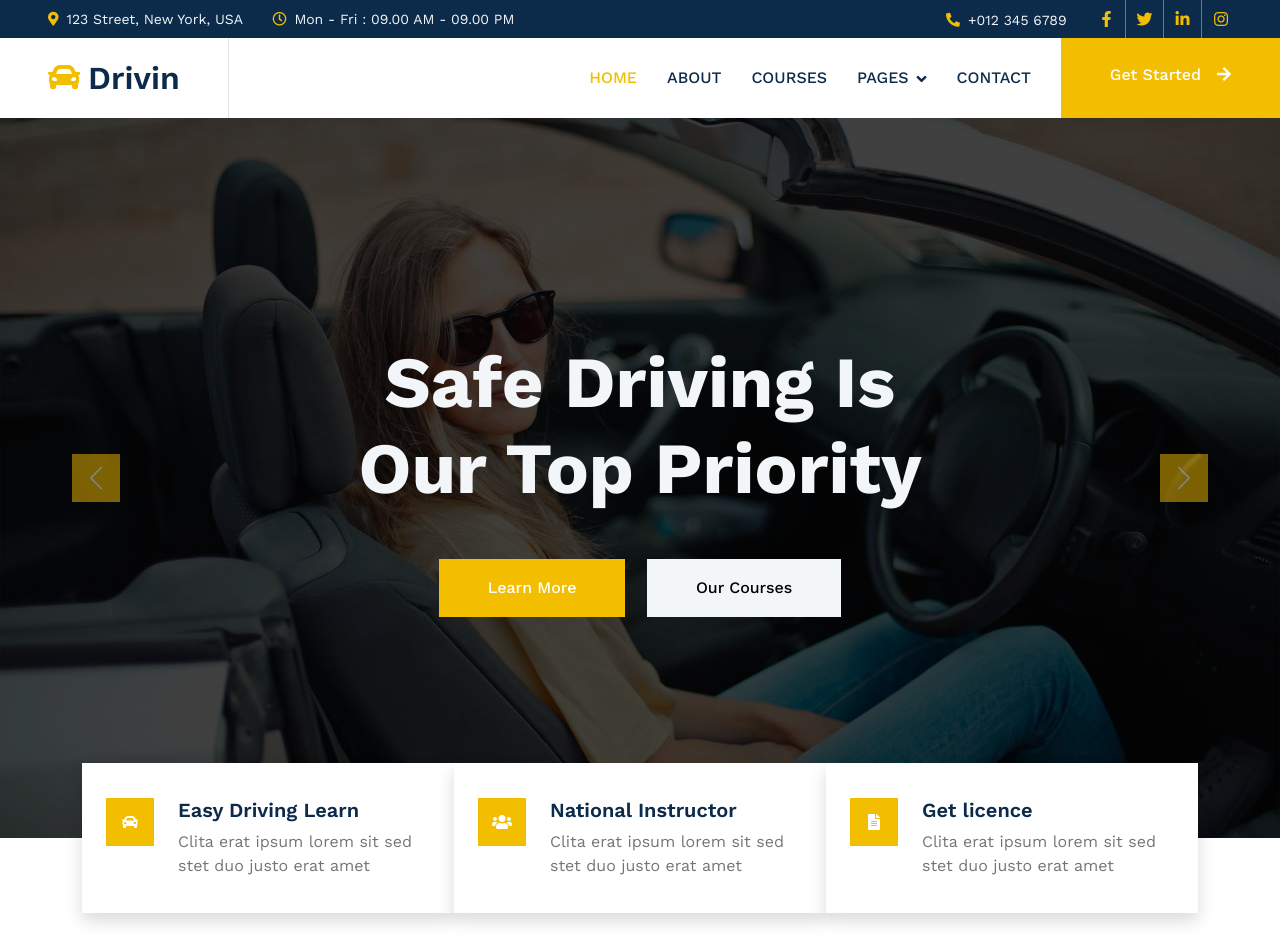
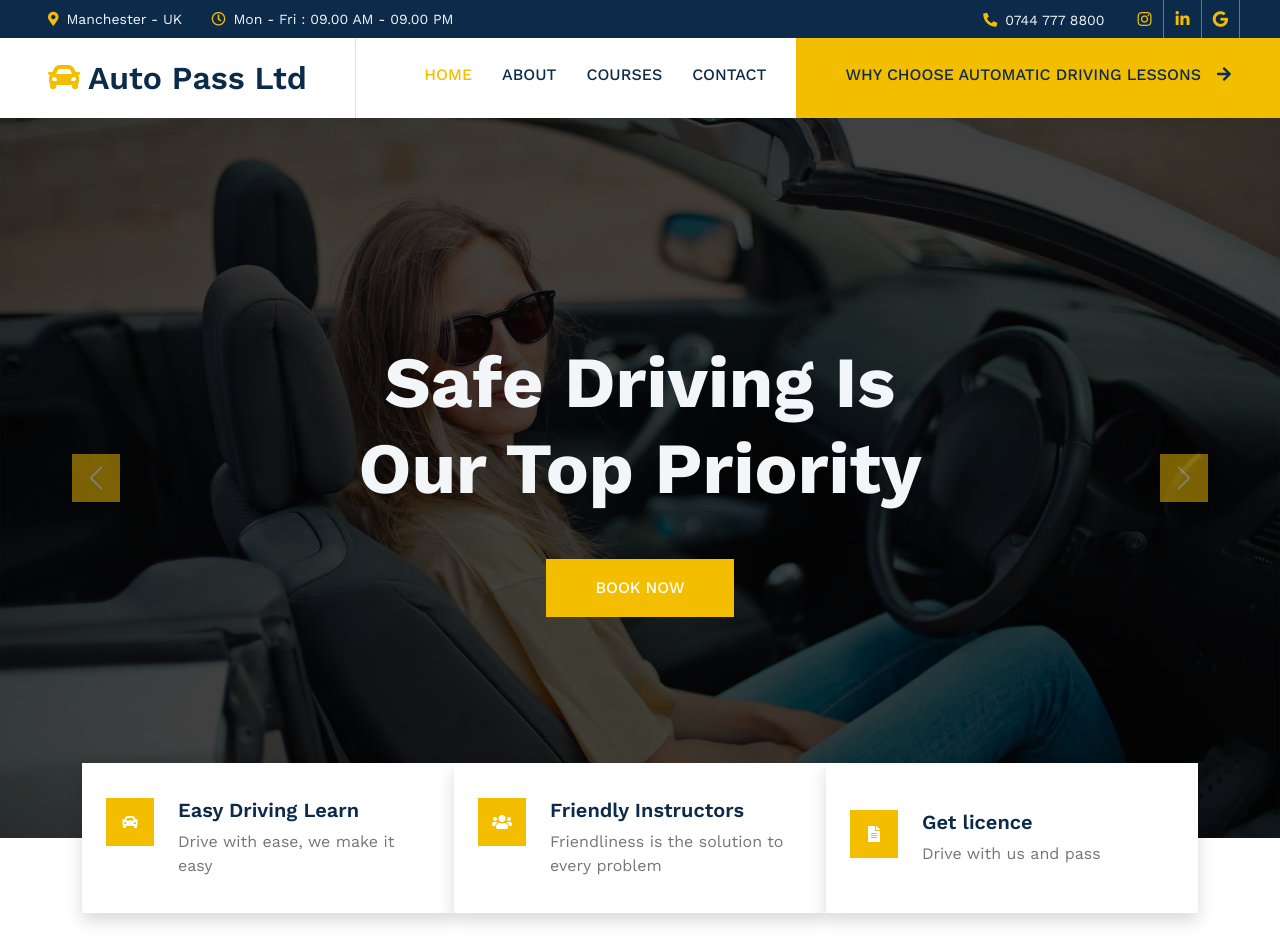
Before and after one commit to martin-markov1980/auto-pass-ltd, a plain HTML site: page index.html in a window 1280 px wide. Shown: the top 952 px of the page. Drawn offline with nearby package versions, Linux system fonts and the light colour scheme.

Commit message:
Menu mid commit.

```diff
--- a/index.html
+++ b/index.html
@@ -3,7 +3,7 @@
 
 <head>
     <meta charset="utf-8">
-    <title>Drivin - Driving School Website Template</title>
+    <title>Auto Pass Ltd</title>
     <meta content="width=device-width, initial-scale=1.0" name="viewport">
     <meta content="" name="keywords">
     <meta content="" name="description">
@@ -45,7 +45,7 @@
             <div class="col-lg-7 px-5 text-start">
                 <div class="h-100 d-inline-flex align-items-center me-4">
                     <small class="fa fa-map-marker-alt text-primary me-2"></small>
-                    <small>123 Street, New York, USA</small>
+                    <small>Manchester - UK</small>
                 </div>
                 <div class="h-100 d-inline-flex align-items-center">
                     <small class="far fa-clock text-primary me-2"></small>
@@ -55,13 +55,12 @@
             <div class="col-lg-5 px-5 text-end">
                 <div class="h-100 d-inline-flex align-items-center me-4">
                     <small class="fa fa-phone-alt text-primary me-2"></small>
-                    <small>+012 345 6789</small>
+                    <small>0744 777 8800</small>
                 </div>
                 <div class="h-100 d-inline-flex align-items-center mx-n2">
-                    <a class="btn btn-square btn-link rounded-0 border-0 border-end border-secondary" href=""><i class="fab fa-facebook-f"></i></a>
-                    <a class="btn btn-square btn-link rounded-0 border-0 border-end border-secondary" href=""><i class="fab fa-twitter"></i></a>
+                    <a class="btn btn-square btn-link rounded-0 border-0 border-end border-secondary" href=""><i class="fab fa-instagram"></i></a>
                     <a class="btn btn-square btn-link rounded-0 border-0 border-end border-secondary" href=""><i class="fab fa-linkedin-in"></i></a>
-                    <a class="btn btn-square btn-link rounded-0" href=""><i class="fab fa-instagram"></i></a>
+                    <a class="btn btn-square btn-link rounded-0 border-0 border-end border-secondary" href=""><i class="fab fa-google"></i></a>
                 </div>
             </div>
         </div>
@@ -72,7 +71,7 @@
     <!-- Navbar Start -->
     <nav class="navbar navbar-expand-lg bg-white navbar-light sticky-top p-0">
         <a href="index.html" class="navbar-brand d-flex align-items-center border-end px-4 px-lg-5">
-            <h2 class="m-0"><i class="fa fa-car text-primary me-2"></i>Drivin</h2>
+            <h2 class="m-0"><i class="fa fa-car text-primary me-2"></i>Auto Pass Ltd</h2>
         </a>
         <button type="button" class="navbar-toggler me-4" data-bs-toggle="collapse" data-bs-target="#navbarCollapse">
             <span class="navbar-toggler-icon"></span>
@@ -82,19 +81,9 @@
                 <a href="index.html" class="nav-item nav-link active">Home</a>
                 <a href="about.html" class="nav-item nav-link">About</a>
                 <a href="courses.html" class="nav-item nav-link">Courses</a>
-                <div class="nav-item dropdown">
-                    <a href="#" class="nav-link dropdown-toggle" data-bs-toggle="dropdown">Pages</a>
-                    <div class="dropdown-menu bg-light m-0">
-                        <a href="feature.html" class="dropdown-item">Features</a>
-                        <a href="appointment.html" class="dropdown-item">Appointment</a>
-                        <a href="team.html" class="dropdown-item">Our Team</a>
-                        <a href="testimonial.html" class="dropdown-item">Testimonial</a>
-                        <a href="404.html" class="dropdown-item">404 Page</a>
-                    </div>
-                </div>
                 <a href="contact.html" class="nav-item nav-link">Contact</a>
+                <a href="#" class="nav-item nav-link btn btn-primary py-4 px-lg-5 me-0">Why Choose Automatic Driving Lessons<i class="fa fa-arrow-right ms-3"></i></a>
             </div>
-            <a href="" class="btn btn-primary py-4 px-lg-5 d-none d-lg-block">Get Started<i class="fa fa-arrow-right ms-3"></i></a>
         </div>
     </nav>
     <!-- Navbar End -->
@@ -111,8 +100,7 @@
                             <div class="row justify-content-center">
                                 <div class="col-lg-7">
                                     <h1 class="display-2 text-light mb-5 animated slideInDown">Learn To Drive With Confidence</h1>
-                                    <a href="" class="btn btn-primary py-sm-3 px-sm-5">Learn More</a>
-                                    <a href="" class="btn btn-light py-sm-3 px-sm-5 ms-3">Our Courses</a>
+                                    <a href="" class="btn btn-primary py-3 px-3 py-sm-3 px-sm-5">BOOK NOW</a>
                                 </div>
                             </div>
                         </div>
@@ -125,8 +113,7 @@
                             <div class="row justify-content-center">
                                 <div class="col-lg-7">
                                     <h1 class="display-2 text-light mb-5 animated slideInDown">Safe Driving Is Our Top Priority</h1>
-                                    <a href="" class="btn btn-primary py-sm-3 px-sm-5">Learn More</a>
-                                    <a href="" class="btn btn-light py-sm-3 px-sm-5 ms-3">Our Courses</a>
+                                    <a href="" class="btn btn-primary py-3 px-3 py-sm-3 px-sm-5">BOOK NOW</a>
                                 </div>
                             </div>
                         </div>
@@ -159,8 +146,8 @@
                                 <i class="fa fa-car text-white"></i>
                             </div>
                             <div class="ps-4">
-                                <h5>Easy Driving Learn </h5>
-                                <span>Clita erat ipsum lorem sit sed stet duo justo erat amet</span>
+                                <h5>Easy Driving Learn</h5>
+                                <span>Drive with ease, we make it easy</span>
                             </div>
                         </div>
                     </div>
@@ -172,8 +159,8 @@
                                 <i class="fa fa-users text-white"></i>
                             </div>
                             <div class="ps-4">
-                                <h5>National Instructor</h5>
-                                <span>Clita erat ipsum lorem sit sed stet duo justo erat amet</span>
+                                <h5>Friendly Instructors</h5>
+                                <span>Friendliness is the solution to every problem</span>
                             </div>
                         </div>
                     </div>
@@ -186,7 +173,7 @@
                             </div>
                             <div class="ps-4">
                                 <h5>Get licence</h5>
-                                <span>Clita erat ipsum lorem sit sed stet duo justo erat amet</span>
+                                <span>Drive with us and pass</span>
                             </div>
                         </div>
                     </div>
```
Also changed, not shown: 1 other file.
